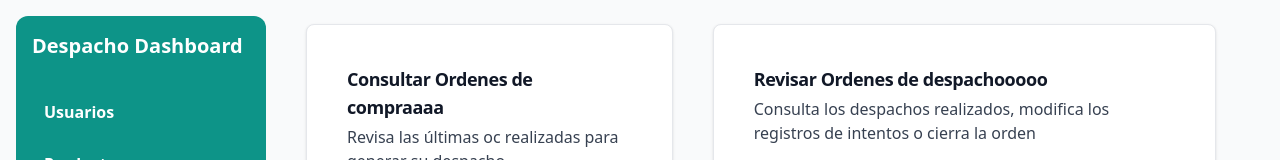
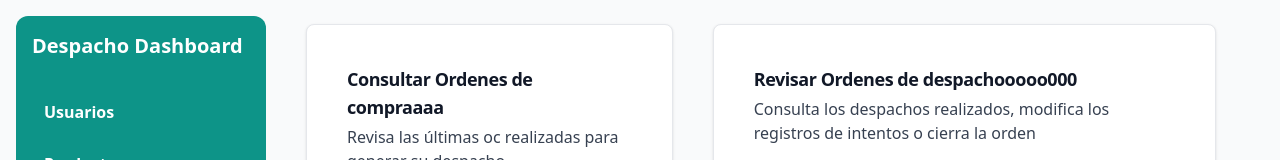
Before and after one commit to WenaEle/FRONT-EXAMEN-DEVOPS, a React (Vite) app: page / in a window 1280 px wide. Shown: the top 160 px of the page. Built offline with nearby package versions, Linux system fonts and the light colour scheme.

Commit message:
conexion cambios

```diff
--- a/src/componentes/CrudAdmin/PruebaCards.jsx
+++ b/src/componentes/CrudAdmin/PruebaCards.jsx
@@ -20,7 +20,7 @@ export const PruebaCards = () => {
           }}
         />
         <CardComponent
-          title="Revisar Ordenes de despachooooo "
+          title="Revisar Ordenes de despachooooo000 "
           description="Consulta los despachos realizados, modifica los registros de intentos o cierra la orden"
           buttonText="Consultar"
           onClick={() => {
```
